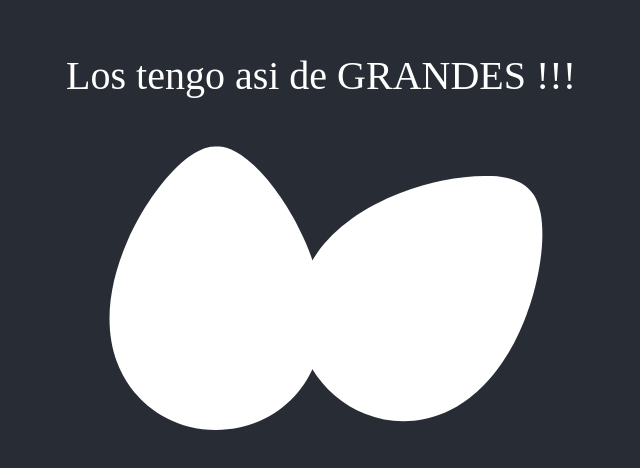
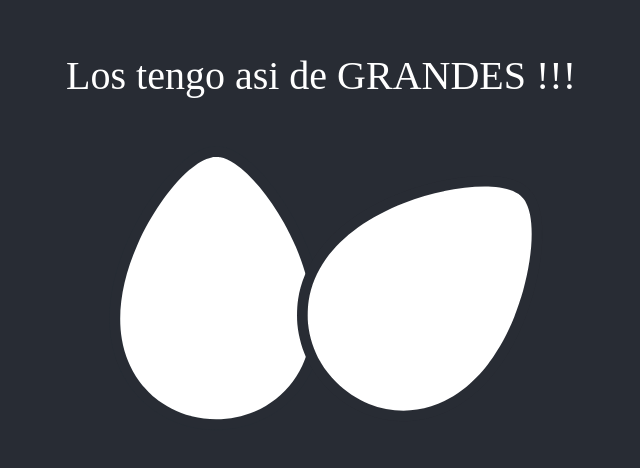
Before and after one commit to nach131/Vacio-App, a React (Create React App) app: page / in a window 1280 px wide. Shown: the part 148-616 px from the top of the page, without its empty margins (319-959 px from the left). Built offline with nearby package versions, Linux system fonts and the light colour scheme; a web font is replaced by a local one.

Commit message:
Egg contorno

```diff
--- a/src/App.js
+++ b/src/App.js
@@ -4,10 +4,11 @@ import { bounceInDown, rollIn } from 'react-animations';
 import Radium, { StyleRoot } from 'radium';
 
 import 'bootswatch/dist/sketchy/bootstrap.min.css'
-import { BsFillEggFill } from "react-icons/bs";
+// import { BsFillEggFill } from "react-icons/bs";
 import { Row } from 'react-bootstrap';
 
 import egg from './image/egg.svg'
+import eggDer from './image/egg2.svg'
 
 const styles = {
   bounceInDown: {
@@ -31,8 +32,8 @@ class App extends React.Component {
               <header className="App-header">
                 <h1 style={styles.bounceInDown} >Los tengo asi de GRANDES !!!</h1>
                 <Row className="pt-4">
-                <img className="App-logo egg-izq" src={egg} alt="egg" style={styles.rollIn}/>
-                <img className="App-logo egg-der" src={egg} alt="egg" style={styles.rollIn}/>
+                <img className="App-logo egg-izq" src={eggDer} alt="egg" style={styles.rollIn}/>
+                <img className="App-logo egg-der" src={eggDer} alt="egg" style={styles.rollIn}/>
                   {/* <BsFillEggFill rotate={true} className="App-logo egg-izq" />
                   <BsFillEggFill className="App-logo egg-der" /> */}
                 </Row>
```
Also changed, not shown: src/image/egg2.svg (added), 19 other files (tests, documents, lock files or other folders).
